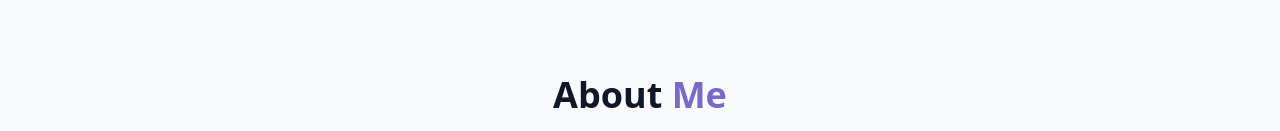
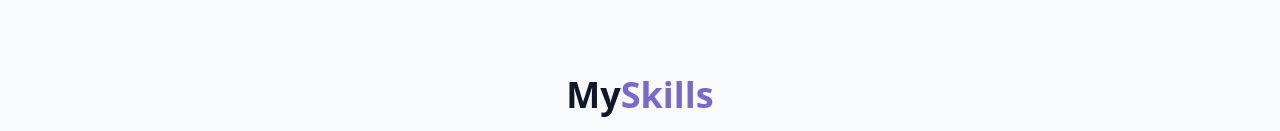
Before and after one commit to ManuelPepe129/manuel.pepe, a React (Vite) app: page / in a window 1280 px wide. Shown: the part 821-952 px from the top of the page. Built offline with nearby package versions, Linux system fonts and the light colour scheme.

Commit message:
removed sections

```diff
--- a/src/pages/Home.jsx
+++ b/src/pages/Home.jsx
@@ -25,10 +25,10 @@ export default function Home() {
             {/* Main Content */}
             <main>
                 <HeroSection/>
-                <AboutSection/>
+                {/*<AboutSection/>*/}
                 <SkillsSection/>
                 <ProjectsSection/>
-                <ContactSection/>
+                {/*<ContactSection/>*/}
             </main>
 
             {/* Footer */ }
```
